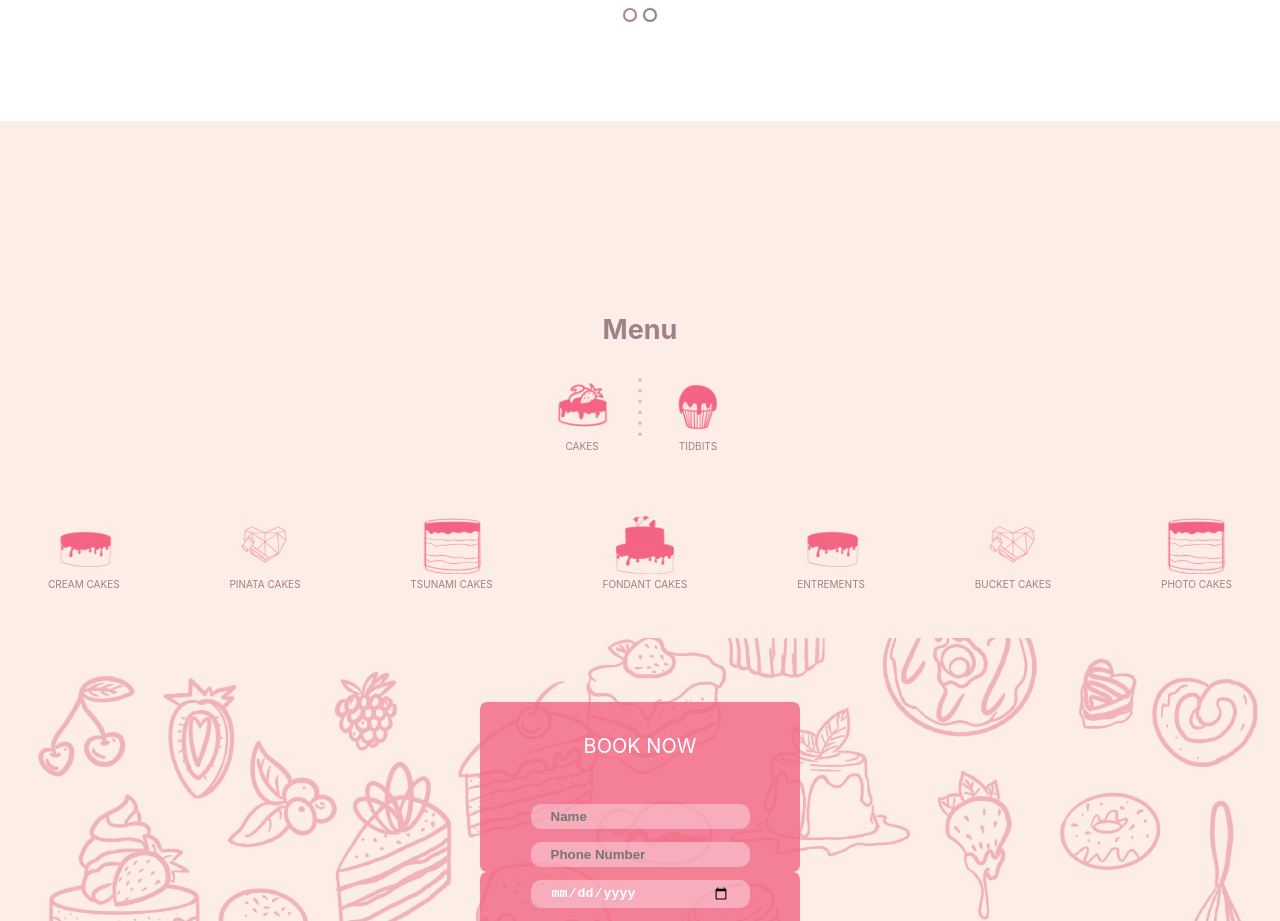
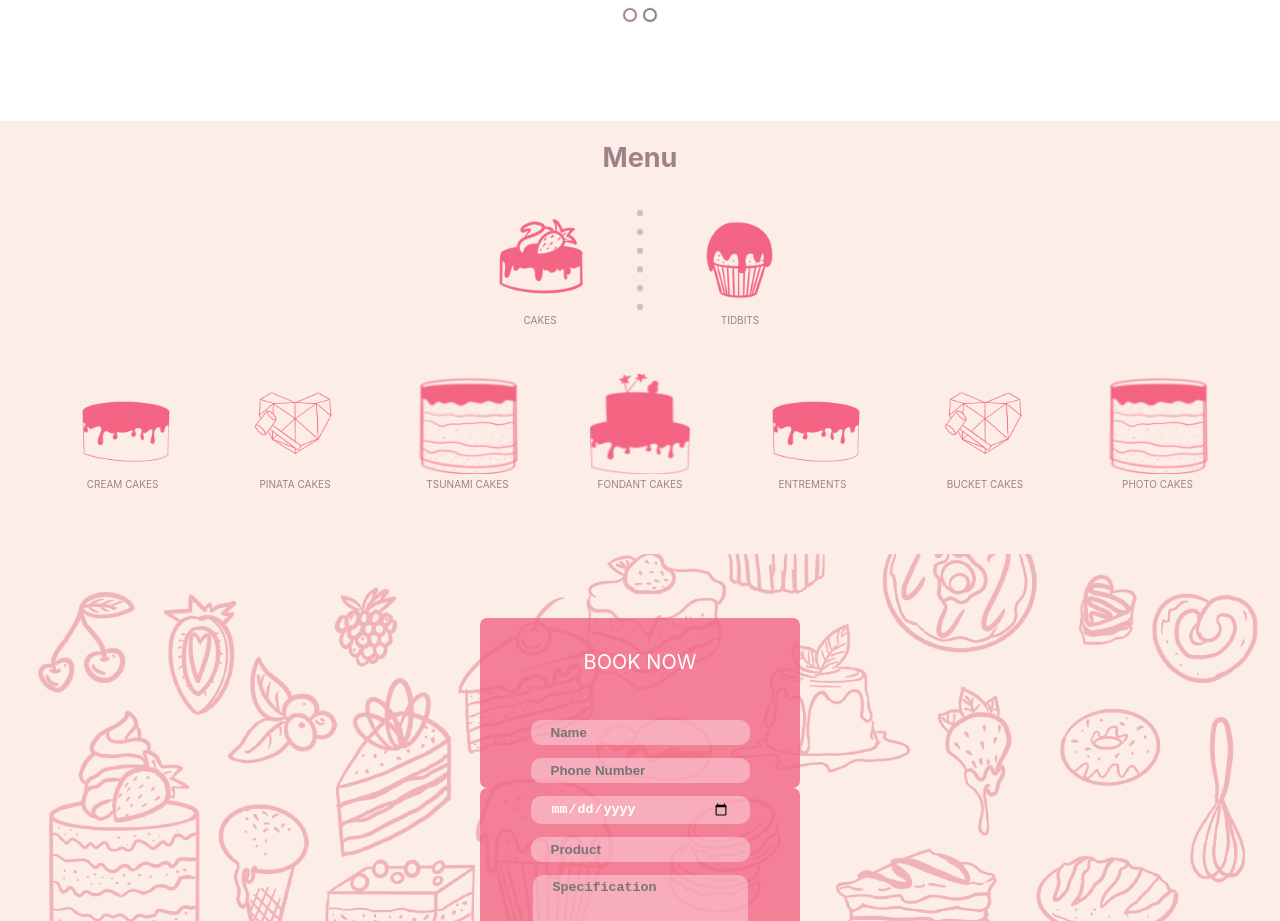
Before and after one commit to abijithvignesh/highOnCakes, a React (Create React App) app in the folder Frontend/: page / in a window 1280 px wide. Shown: the part 1020-1941 px from the top of the page. Built offline with nearby package versions, Linux system fonts and the light colour scheme.

Commit message:
added responsive changes to menu

```diff
--- a/Frontend/src/components/menu/Menu.js
+++ b/Frontend/src/components/menu/Menu.js
@@ -1,4 +1,4 @@
-import React from "react";
+import {React, useState} from "react";
 import {
   Wrapper,
   Title,
@@ -14,7 +14,7 @@ import {
   ItemContainer
 } from "./MenuElements";
 import cakemenu from "../../images/cakemenu.svg";
-import split from "../../images/Split.svg";
+import split from '../../images/Split.svg';
 import tidbits from "../../images/Tidbits.svg";
 import creamcakes from "../../images/creamcakes.png"
 import pinata from "../../images/pinata.png"
@@ -22,6 +22,9 @@ import tsunami from "../../images/tsunami.png"
 import fondant from "../../images/fondant.png"
 
 export default function Menu() {
+  const [showingMenu, setShowingMenu] = useState('cakes');
+
+  const toggleMenu = (menuType) => setShowingMenu(menuType);
   return (
     <>
       <Wrapper>
@@ -30,7 +33,7 @@ export default function Menu() {
           <MenuTitle>
             <Cakes>
               <Top>
-                <Menuimage src={cakemenu} alt="cakemenu" />
+                <Menuimage onClick={() => setShowingMenu('cakes')} src={cakemenu} alt="cakemenu" />
               </Top>
               <Bottom>
                 <Text>CAKES</Text>
@@ -39,7 +42,7 @@ export default function Menu() {
             <Menuimage src={split} alt="split" />
             <Tidbits>
               <Top>
-                <Menuimage src={tidbits} alt="tidbits" />
+                <Menuimage onClick={() => setShowingMenu('tidbits')} src={tidbits} alt="tidbits" />
               </Top>
               <Bottom>
                 <Text>TIDBITS</Text>
@@ -47,6 +50,8 @@ export default function Menu() {
             </Tidbits>
           </MenuTitle>
 
+          {
+            showingMenu === 'cakes' ?
               <MenuItems>
               <ItemContainer>
                 <Top>
@@ -105,7 +110,18 @@ export default function Menu() {
                 </Bottom>
                 </ItemContainer>
               </MenuItems>
-
+            :
+              <MenuItems>
+              <ItemContainer>
+                <Top>
+                  <Menuimage src={creamcakes} alt="cakemenu" />
+                </Top>
+                <Bottom>
+                  <Text>CREAM CAKES</Text>
+                </Bottom>
+              </ItemContainer>
+              </MenuItems>
+          }
         </Container>
       </Wrapper>
     </>
--- a/Frontend/src/components/menu/MenuElements.js
+++ b/Frontend/src/components/menu/MenuElements.js
@@ -9,13 +9,13 @@ export const Container = styled.div`
 `;
 export const Title = styled.h1`
   align-self: center;
-  margin-top: 15%;
   color: #9f8189;
+  padding: 20px;
   font-size: 27px;
 `;
 
 export const MenuTitle = styled.div`
-  margin: 2rem 2rem;
+  margin: 1rem 1rem;
   display: flex;
   justify-content: center;
 `;
@@ -28,6 +28,10 @@ export const Bottom = styled.div`
 `;
 
 export const Menuimage = styled.img`
+  @media(min-width: 768px) {
+    width: 100px;
+    height: 100px;
+  }
   width: 58px;
   height: 58px;
 `;
@@ -37,16 +41,19 @@ export const Cakes = styled.div``;
 export const Tidbits = styled.div``;
 
 export const MenuItems = styled.div`
-  margin: 1rem 3rem;
+  margin: 1rem 1rem;
   display: flex;
   flex-wrap: wrap;
-  justify-content: space-between;
+  @media(min-width: 768px) {
+    justify-content: space-evenly;
+  }
+  justify-content: center;
 `;
 
 export const ItemContainer = styled.div`
   display: flex;
   flex-direction: column;
-  margin-top: 1rem;
+  padding: 1rem;
 `;
 
 export const Text = styled.p`
```
Lines whose indentation alone changed are shown as unchanged.
